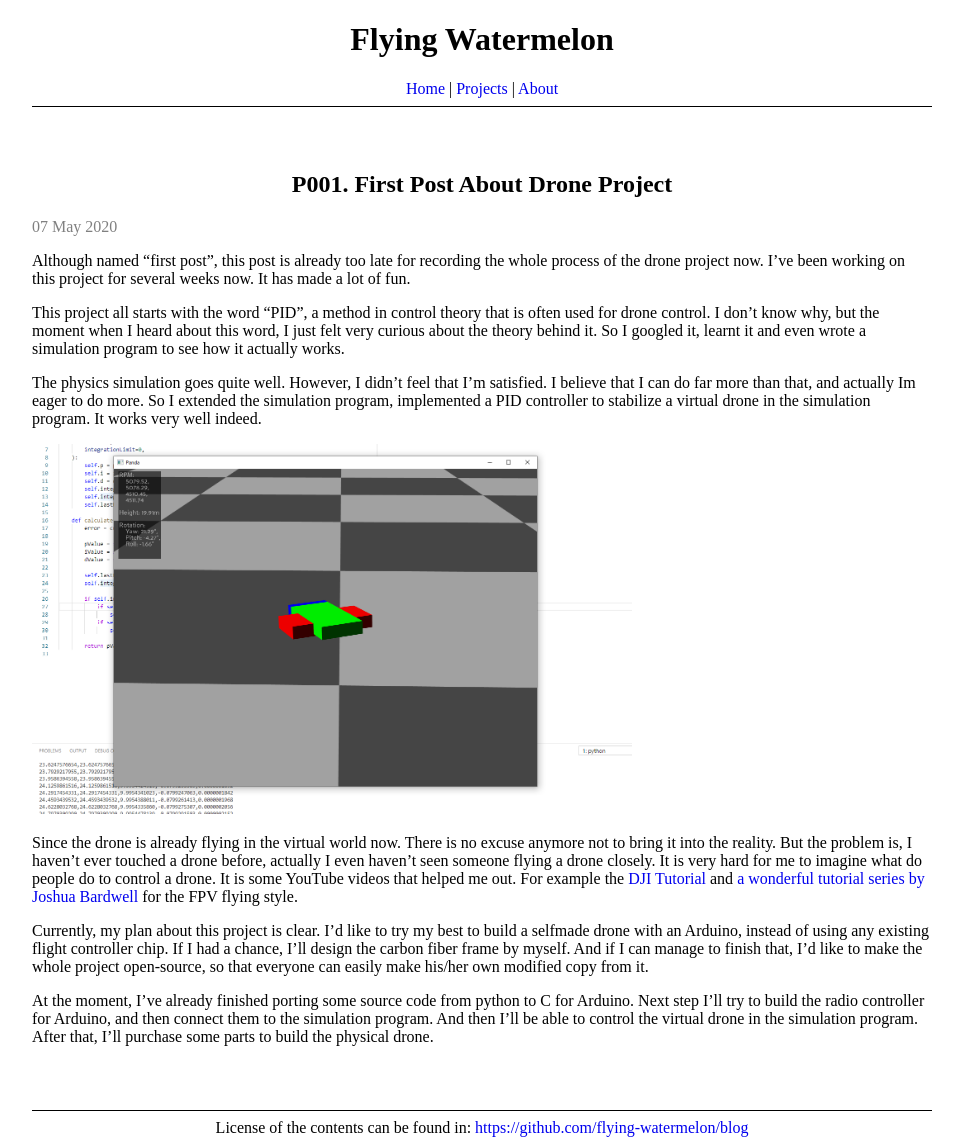
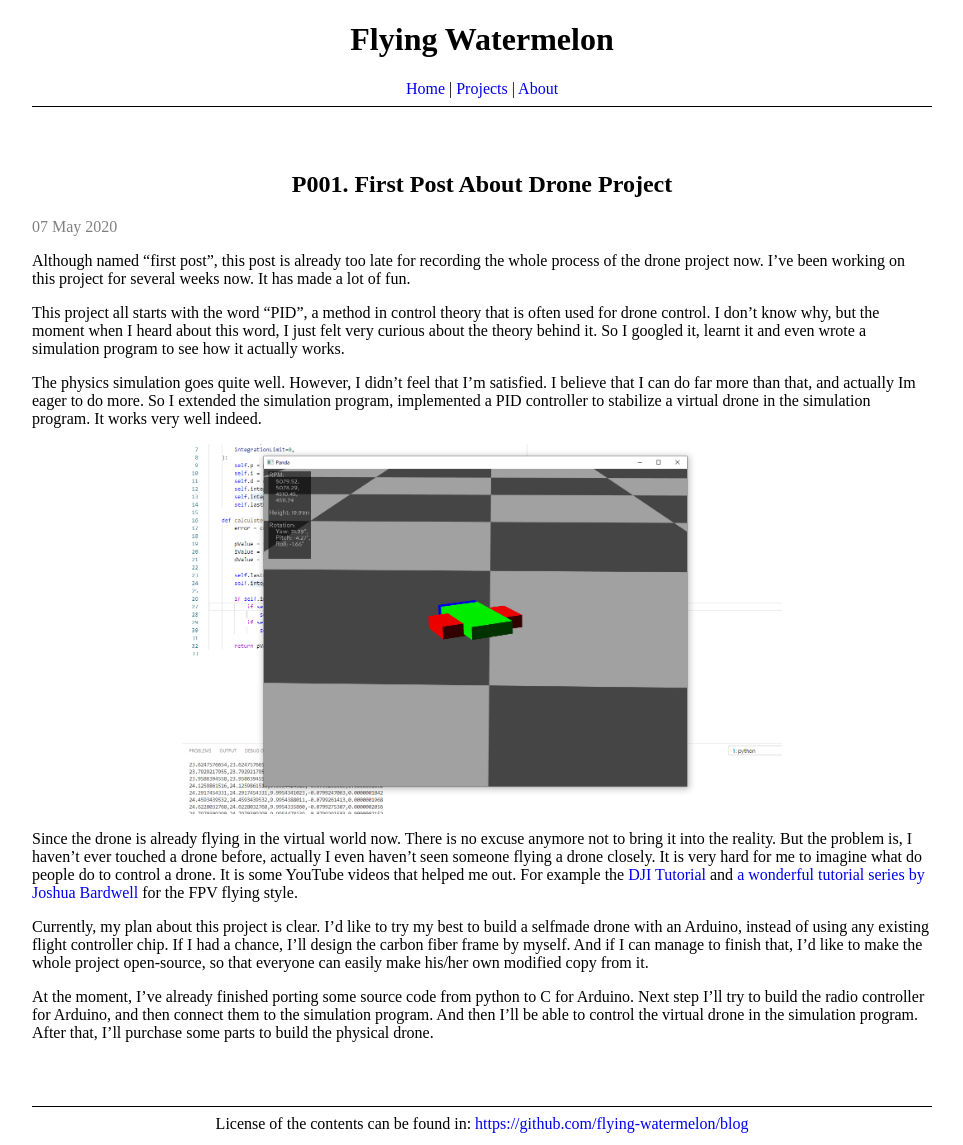
Before and after one commit to flying-watermelon/blog, a Jekyll site: the page built from _posts/2020-05-07-first-post-about-drone-project.md, in a window 1280 px wide. Shown: the whole page, without its empty margins (158-1121 px from the left). Built offline with Jekyll 4.4.1, drawn with Linux system fonts in a browser that asks for light colours.

Commit message:
Fixed the position of the image.

```diff
--- a/assets/css/styles.sass
+++ b/assets/css/styles.sass
@@ -19,9 +19,10 @@ a
     text-decoration: none
 
 img[alt=post-image]
+    display: block
+    margin-left: auto
+    margin-right: auto
     max-width: 600px
-    text-align: center
-
 
 .page-container
     max-width: 900px
```
